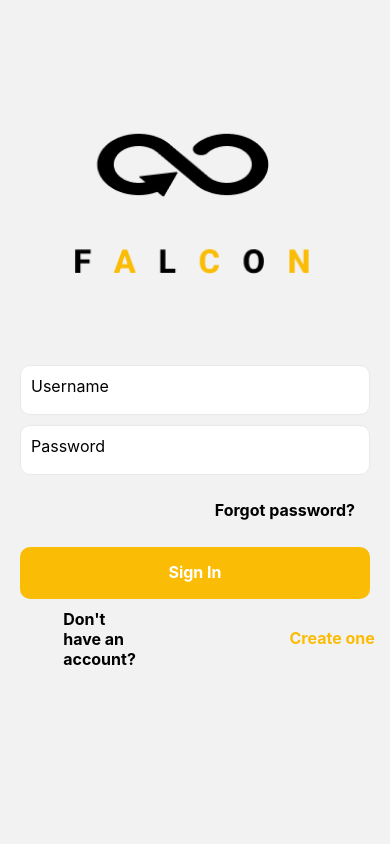
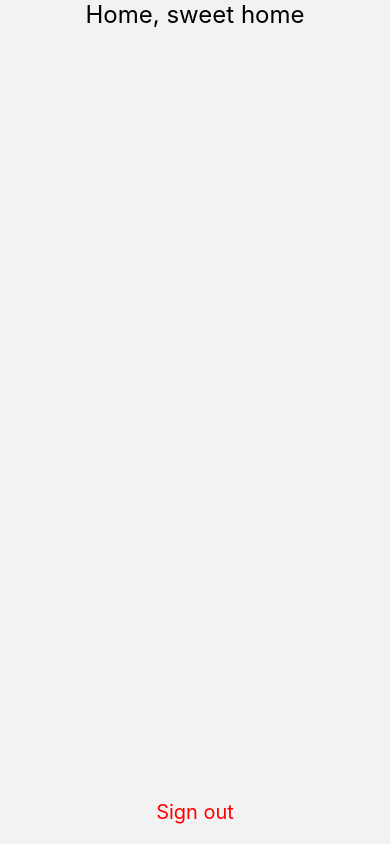
Before and after one commit to Sanjula-Dulshan/SER005-falcon, a React Native app in the folder frontend/: screen /Home in a window 390 px wide. Built offline with nearby package versions, Linux system fonts and the light colour scheme; what native-base would draw is missing.

Commit message:
add custom dropdown

```diff
--- a/frontend/src/components/CustomDropDown/CustomDropDown.js
+++ b/frontend/src/components/CustomDropDown/CustomDropDown.js
@@ -8,15 +8,15 @@ import {
   WarningOutlineIcon,
 } from "native-base";
 
-const CustomDropDown = () => {
+const CustomDropDown = ({ aLabel, placeholder, options }) => {
   const [service, setService] = useState("");
   return (
     <View>
       <FormControl isRequired isInvalid>
         <View style={styles.container}>
           <Select
-            accessibilityLabel="Select Account Type"
-            placeholder="Select Account Type"
+            accessibilityLabel={aLabel}
+            placeholder={placeholder}
             _selectedItem={{
               bg: "teal.600",
               endIcon: <CheckIcon size={5} />,
@@ -25,8 +25,15 @@ const CustomDropDown = () => {
             mt="2"
             style={styles.input}
           >
-            <Select.Item label="Passenger" value="Passenger" />
-            <Select.Item label="Ticket Examiner" value="Ticket Examiner" />
+            {options.map((option, index) => {
+              return (
+                <Select.Item
+                  key={index}
+                  label={option.label}
+                  value={option.value}
+                />
+              );
+            })}
           </Select>
         </View>
         {/* {FormControl.ErrorMessage && (
--- a/frontend/src/navigation/index.js
+++ b/frontend/src/navigation/index.js
@@ -8,6 +8,7 @@ import SignUpScreen from "../screens/SignUpScreen";
 import ConfirmEmailScreen from "../screens/ConfirmEmailScreen/ConfirmEmailScreen";
 import ForgotPasswordScreen from "../screens/ForgotPasswordScreen/ForgotPasswordScreen";
 import NewPasswordScreen from "../screens/NewPasswordScreen/NewPasswordScreen";
+import HomeScreen from "../screens/HomeScreen";
 
 const Stack = createNativeStackNavigator();
 
@@ -20,6 +21,7 @@ const Navigation = () => {
         <Stack.Screen name="ConfirmEmail" component={ConfirmEmailScreen} />
         <Stack.Screen name="ForgotPassword" component={ForgotPasswordScreen} />
         <Stack.Screen name="NewPassword" component={NewPasswordScreen} />
+        <Stack.Screen name="Home" component={HomeScreen} />
       </Stack.Navigator>
     </NavigationContainer>
   );
--- /dev/null
+++ b/frontend/src/screens/HomeScreen/index.js
@@ -0,0 +1,29 @@
+import React from "react";
+import { View, Text } from "react-native";
+
+const Index = () => {
+  const signOut = () => {};
+
+  return (
+    <View style={{ flex: 1 }}>
+      <Text style={{ fontSize: 24, alignSelf: "center" }}>
+        Home, sweet home
+      </Text>
+      <Text
+        onPress={signOut}
+        style={{
+          width: "100%",
+          textAlign: "center",
+          color: "red",
+          marginTop: "auto",
+          marginVertical: 20,
+          fontSize: 20,
+        }}
+      >
+        Sign out
+      </Text>
+    </View>
+  );
+};
+
+export default Index;
--- a/frontend/src/screens/SignInScreen/SignInScreen.js
+++ b/frontend/src/screens/SignInScreen/SignInScreen.js
@@ -26,19 +26,9 @@ const SignInScreen = () => {
     formState: { errors },
   } = useForm();
 
-  const onSignInPressed = async (data) => {
-    if (loading) {
-      return;
-    }
-
-    setLoading(true);
-    try {
-      const response = await Auth.signIn(data.username, data.password);
-      console.log(response);
-    } catch (e) {
-      Alert.alert("Oops", e.message);
-    }
-    setLoading(false);
+  const onSignInPressed = () => {
+    // validate user
+    navigation.navigate("Home");
   };
 
   const onForgotPasswordPressed = () => {
--- a/frontend/src/screens/SignUpScreen/SignUpScreen.js
+++ b/frontend/src/screens/SignUpScreen/SignUpScreen.js
@@ -8,6 +8,11 @@ import CustomDropDown from "../../components/CustomDropDown";
 
 const EMAIL_REGEX =
   /^[a-zA-Z0-9.!#$%&’*+/=?^_`{|}~-]+@[a-zA-Z0-9-]+(?:\.[a-zA-Z0-9-]+)*$/;
+
+const options = [
+  { label: "Passenger", value: "Passenger" },
+  { label: "Ticket Examiner", value: "Ticket Examiner" },
+];
 
 const CONTACT_NUMBER_REGEX = /^[0-9]{10}$/;
 
@@ -119,7 +124,11 @@ const SignUpScreen = () => {
             validate: (value) => value === pwd || "Password do not match",
           }}
         />
-        <CustomDropDown />
+        <CustomDropDown
+          aLabel="Select Account Type"
+          placeholder="Select Account Type"
+          options={options}
+        />
 
         <CustomButton
           text="Register"
```
